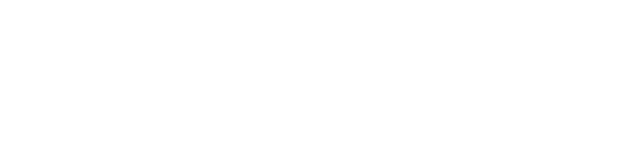
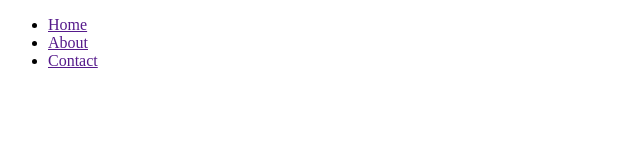
Before and after one commit to samina-shameem/portfolio_html, a plain HTML site: page index.html in a window 1280 px wide. Shown: the whole page, without its empty margins (0-640 px from the left). Drawn offline with Linux system fonts and the light colour scheme.

Commit message:
created nav section dand home,about, contact.

```diff
--- a/index.html
+++ b/index.html
@@ -6,6 +6,18 @@
     <title>Portfolio</title>
 </head>
 <body>
-
+    <nav>
+        <ul>
+            <li>
+                <a href="">Home</a>
+            </li>
+            <li>
+                <a href="">About</a>
+            </li>
+            <li>
+                <a href="">Contact</a>
+            </li>
+        </ul>
+    </nav>
 </body>
 </html>
```
